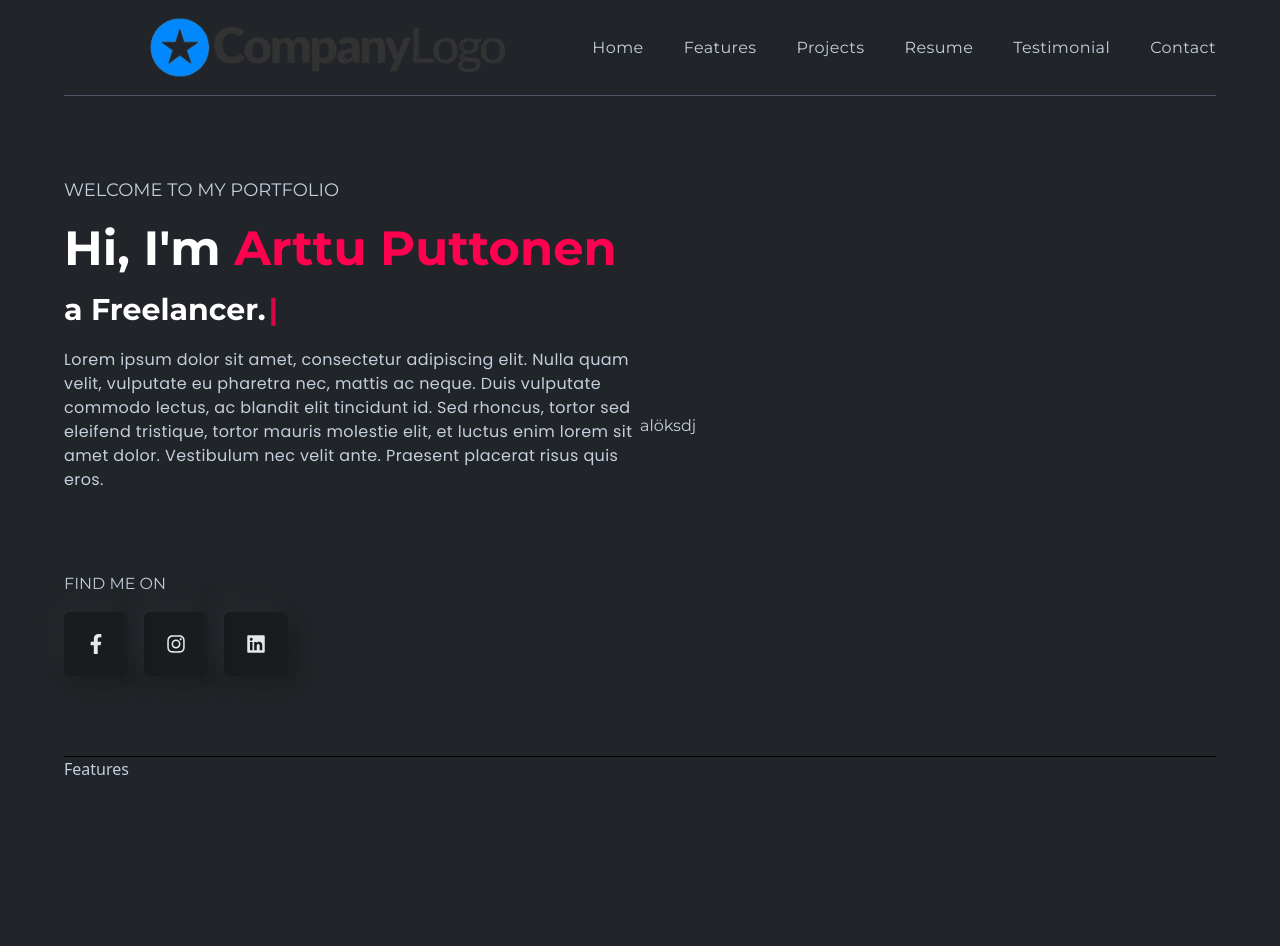
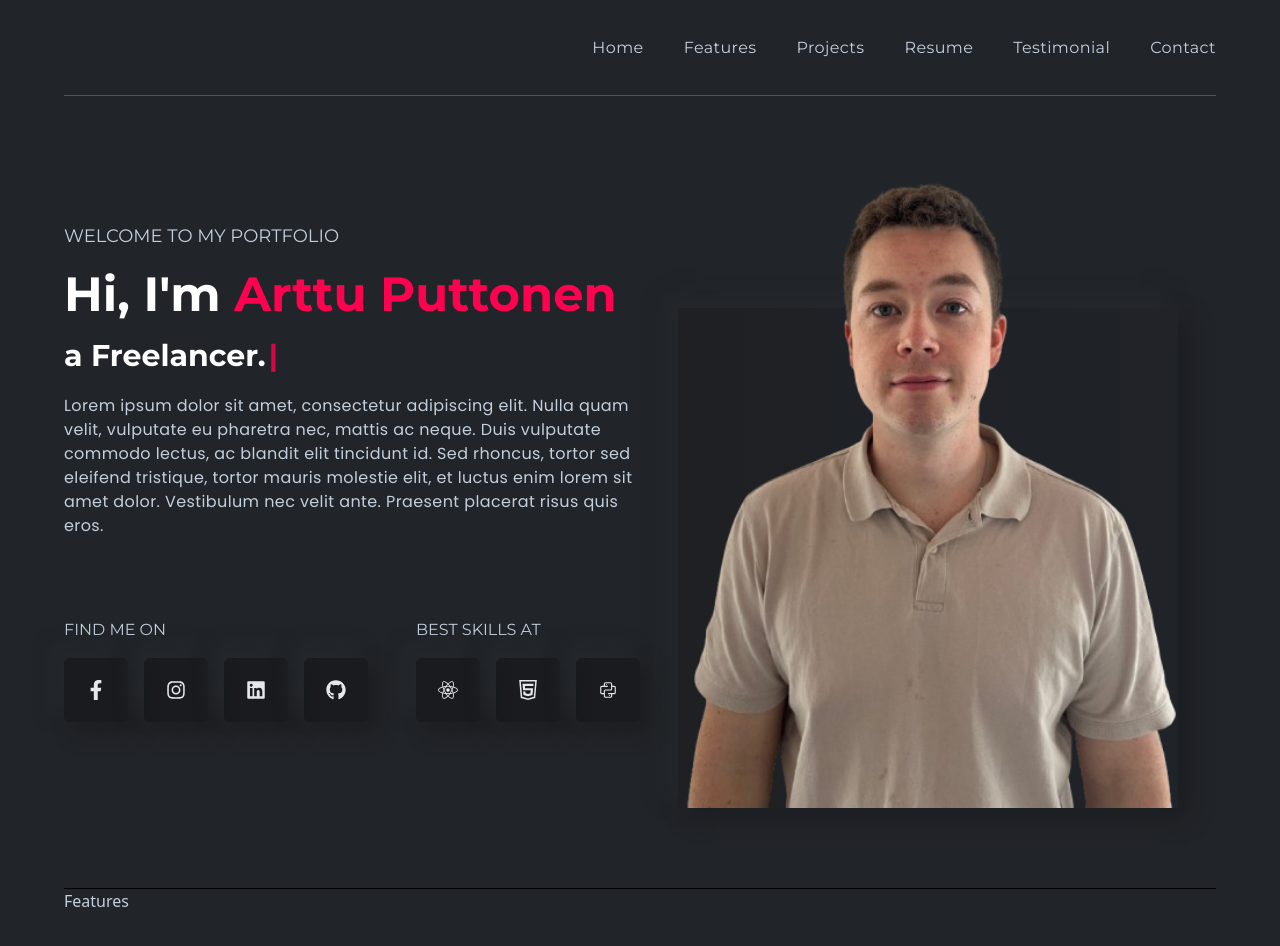
Before and after one commit to ArttuPuttonen/myPortfolio, a React (Create React App) app: page / in a window 1280 px wide. Shown: the top 946 px of the page. Built offline with nearby package versions, Linux system fonts and the light colour scheme; the HTML template or start-up script is replaced by a standard one.

Commit message:
banner valmis

```diff
--- a/package.json
+++ b/package.json
@@ -39,6 +39,8 @@
     ]
   },
   "devDependencies": {
-    "tailwindcss": "^3.4.13"
+    "tailwindcss": "^3.4.13",
+    "postcss": "^8.4.5",
+    "autoprefixer": "^10.4.2"
   }
 }
--- a/src/assets/index.js
+++ b/src/assets/index.js
@@ -1,6 +1,8 @@
 import logo from './images/logo-example-removebg-preview.png';
+import bannerImg from './images/bannerImg.png';
 
 
 export {
-    logo
+    logo,
+    bannerImg
 }
--- a/src/components/banner/Banner.js
+++ b/src/components/banner/Banner.js
@@ -1,59 +1,14 @@
 import React from 'react';
-import { useTypewriter, Cursor } from 'react-simple-typewriter';
-import { FaFacebookF, FaInstagram, FaLinkedin, FaGithub } from 'react-icons/fa';
+import LeftBanner from './LeftBanner';
+import RightBanner from './RightBanner';
 
-function Banner() {
-    const [text] = useTypewriter({
-        words: ['Software Engineer Student.', 'UI Designer.', 'Freelancer.'],
-        loop: true,
-        typeSpeed: 20,
-        deleteSpeed: 10,
-        delaySpeed: 2000,
-    });
+
+const Banner = () => {
+
     return (
-        <section id="home" className="w-full py-20 items-center flex border-b-[1px] font-titleFont border-b-black">
-            <div className="w-1/2 flex flex-col gap-20">
-                <div className="flex flex-col gap-5">
-                    <h4 className="text-lg font-normal">WELCOME TO MY PORTFOLIO</h4>
-                    <h1 className="text-5xl font-bold text-white">
-                        Hi, I'm {" "}
-                        <span className="text-designColor capitalize"> Arttu Puttonen </span>
-                    </h1>
-                    <h2 className="text-3xl font-bold text-white">
-                        a <span>{text}</span>
-                        <Cursor
-                        cursorBlinking="false"
-                        cursorStyle="|"
-                        cursorColor="#ff014f"
-                        />
-                    </h2>
-                    <p className="text-base font-bodyFont leading-6 tracking-wide">
-                        Lorem ipsum dolor sit amet, consectetur adipiscing elit.
-                        Nulla quam velit, vulputate eu pharetra nec, mattis ac neque.
-                        Duis vulputate commodo lectus, ac blandit elit tincidunt id.
-                        Sed rhoncus, tortor sed eleifend tristique, tortor mauris molestie elit, et luctus enim lorem sit amet dolor.
-                        Vestibulum nec velit ante. Praesent placerat risus quis eros.
-                    </p>
-                </div>
-                <div>
-                    <h2 className="text-base uppercase font-titleFont mb-4">
-                        Find me on
-                    </h2>
-                    <div className="flex gap-4">
-                        <span className="bannerIcon">
-                            <FaFacebookF />
-                        </span>
-                        <span className="bannerIcon">
-                            <FaInstagram />
-                        </span>
-                        <span className="bannerIcon">
-                            <FaLinkedin />
-                        </span>
-
-                    </div>
-                </div>
-            </div>
-            <div className="w-1/2">alöksdj</div>
+        <section id="home" className="w-full pt-10 pb-20 items-center flex border-b-[1px] font-titleFont border-b-black">
+            <LeftBanner />
+            <RightBanner />
         </section>
     );
 }
--- /dev/null
+++ b/src/components/banner/LeftBanner.js
@@ -0,0 +1,80 @@
+import React from 'react';
+import { useTypewriter, Cursor } from 'react-simple-typewriter';
+import { FaFacebookF, FaInstagram, FaLinkedin, FaGithub, FaReact } from 'react-icons/fa';
+import { ImHtmlFive2 } from "react-icons/im";
+import { AiOutlinePython } from "react-icons/ai";
+
+const LeftBanner = () => {
+    const [text] = useTypewriter({
+        words: ['Software Engineer Student.', 'UI Designer.', 'Freelancer.'],
+        loop: true,
+        typeSpeed: 20,
+        deleteSpeed: 10,
+        delaySpeed: 2000,
+    });
+    return (
+        <div className="w-1/2 flex flex-col gap-20">
+        <div className="flex flex-col gap-5">
+            <h4 className="text-lg font-normal">WELCOME TO MY PORTFOLIO</h4>
+            <h1 className="text-5xl font-bold text-white">
+                Hi, I'm {" "}
+                <span className="text-designColor capitalize"> Arttu Puttonen </span>
+            </h1>
+            <h2 className="text-3xl font-bold text-white">
+                a <span>{text}</span>
+                <Cursor
+                cursorBlinking="false"
+                cursorStyle="|"
+                cursorColor="#ff014f"
+                />
+            </h2>
+            <p className="text-base font-bodyFont leading-6 tracking-wide">
+                Lorem ipsum dolor sit amet, consectetur adipiscing elit.
+                Nulla quam velit, vulputate eu pharetra nec, mattis ac neque.
+                Duis vulputate commodo lectus, ac blandit elit tincidunt id.
+                Sed rhoncus, tortor sed eleifend tristique, tortor mauris molestie elit, et luctus enim lorem sit amet dolor.
+                Vestibulum nec velit ante. Praesent placerat risus quis eros.
+            </p>
+        </div>
+        <div className="flex justify-between">
+        <div>
+            <h2 className="text-base uppercase font-titleFont mb-4">
+                Find me on
+            </h2>
+            <div className="flex gap-4">
+                <span className="bannerIcon">
+                    <FaFacebookF />
+                </span>
+                <span className="bannerIcon">
+                    <FaInstagram />
+                </span>
+                <span className="bannerIcon">
+                    <FaLinkedin />
+                </span>
+                <span className="bannerIcon">
+                    <FaGithub />
+                </span>
+            </div>
+        </div>
+        <div>
+        <h2 className="text-base uppercase font-titleFont mb-4">
+                Best skills at
+            </h2>
+        <div className="flex gap-4">
+                <span className="bannerIcon">
+                    <FaReact />
+                </span>
+                <span className="bannerIcon">
+                    <ImHtmlFive2 />
+                </span>
+                <span className="bannerIcon">
+                    <AiOutlinePython />
+                </span>
+            </div>
+        </div>
+    </div>
+    </div>
+    )
+}
+
+export default LeftBanner;
--- /dev/null
+++ b/src/components/banner/RightBanner.js
@@ -0,0 +1,13 @@
+import React from 'react';
+import {bannerImg} from '../../assets/index';
+
+const RightBanner = () => {
+    return (
+        <div className="w-1/2 flex justify-center items-center relative">
+        <img className="w-[500px] z-10" src={bannerImg} alt="bannerImg"/>
+        <div className="absolute bottom-0 w-[500px] h-[500px] bg-gradient-to-r from-[#1e2024] to-[#202327] shadow-shadowOne flex justify-center items-center"></div>
+    </div>
+    );
+}
+
+export default RightBanner;
--- a/src/components/navbar/Navbar.js
+++ b/src/components/navbar/Navbar.js
@@ -5,9 +5,9 @@ import { navLinksdata } from '../../constants/index';
 
 function Navbar() {
     return (
-        <div className="w-full h-24 mx-auto flex justify-between items-center font-titleFont border-b-[1px] border-b-gray-600">
+        <div className="w-full h-24 sticky top-0 z-50 bg-bodyColor mx-auto flex justify-between items-center font-titleFont border-b-[1px] border-b-gray-600">
             <div>
-                <img src={logo} alt="logo" />
+
             </div>
             <div>
                 <ul className="flex items-center gap-10">
--- a/src/index.css
+++ b/src/index.css
@@ -11,3 +11,7 @@
     hover:bg-opacity-40 hover:-translate-y-1 transition-all hover:text-designColor cursor-pointer duration-300;
 }
 }
+
+.active {
+  color: white;
+}
```
Also changed, not shown: src/assets/images/bannerImg.png (added), 1 other file (tests, documents, lock files or other folders).
